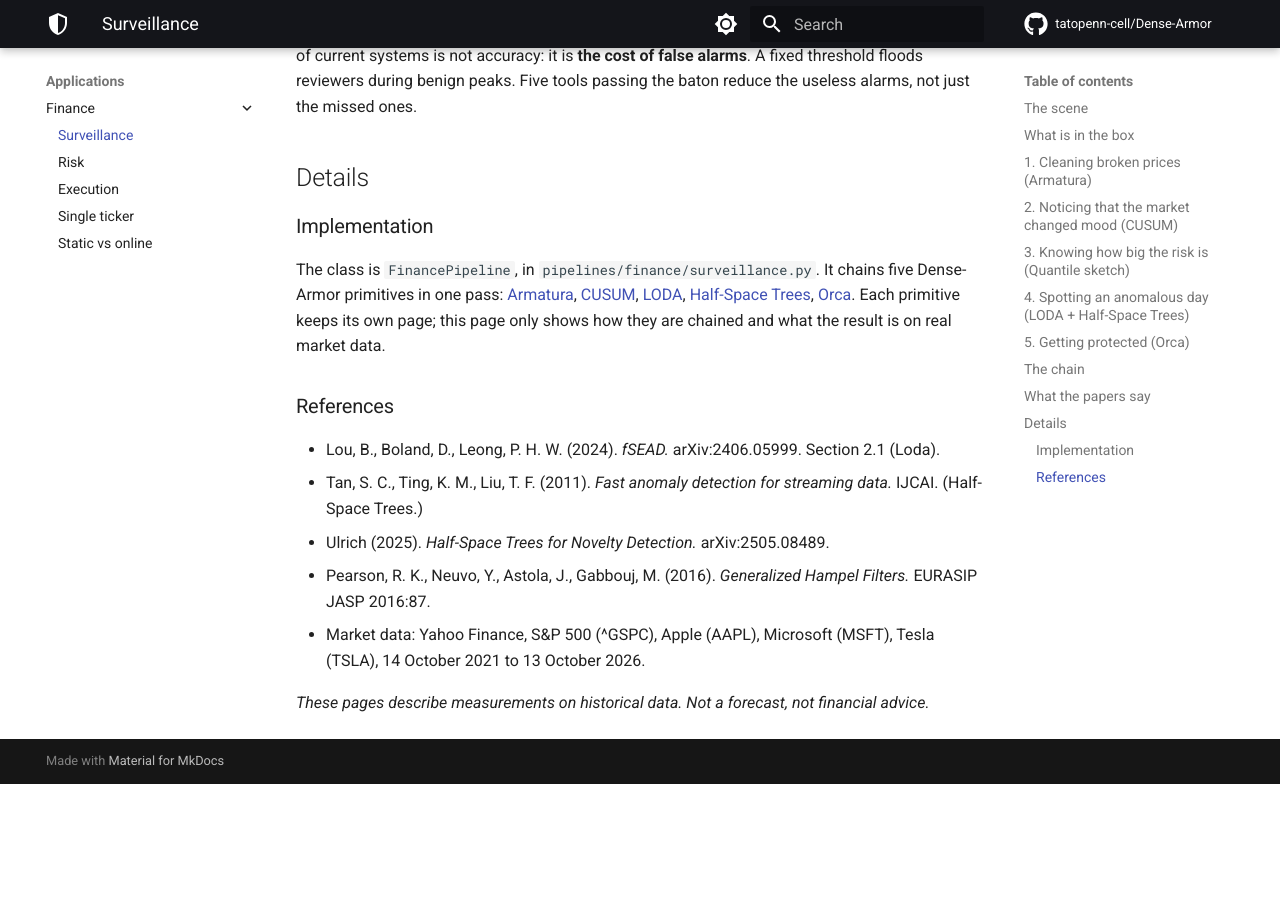
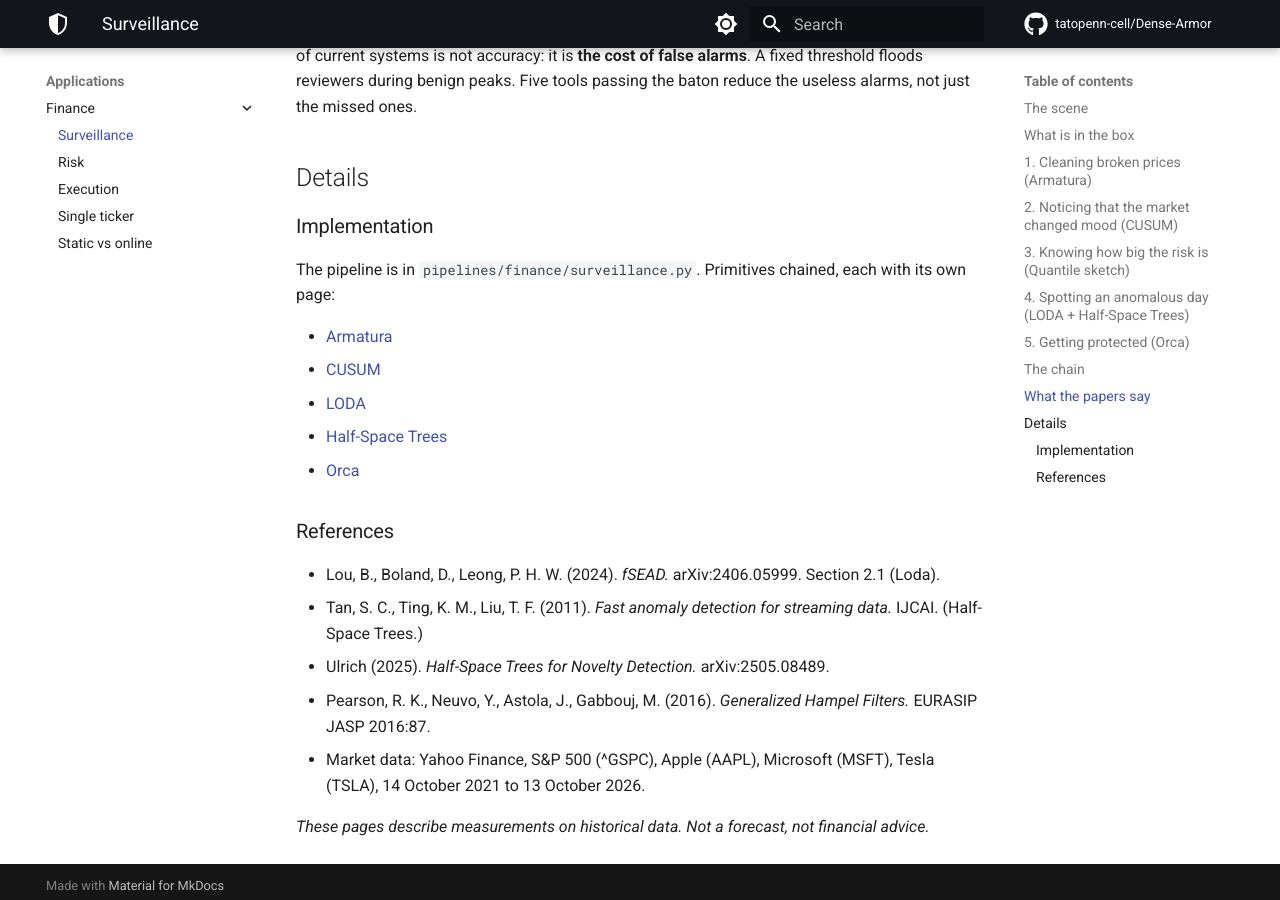
Before and after one commit to tatopenn-cell/Dense-Armor, an MkDocs documentation site: the page built from docs/finance/surveillance.md, in a window 1280 px wide and 900 px high, scrolled down 3464 px. Built offline with MkDocs 1.6.1 and Material for MkDocs 9.7.7, drawn with Linux system fonts in a browser that asks for light colours; comment, search, counter and statistics services are not loaded; before the commit the page ends 4248 px from its top, so only the background shows below that.

Commit message:
docs/finance: Implementation section is only a list of links
The primitives must never be explained in the commercial pages:
the algorithm pages are the reference, and they are the ones a
specialist reads. The finance pages only point to them.

Every Implementation section now contains the file where the
pipeline lives and a list of links, one per primitive. No
sentence describes what the primitive does.

```diff
--- a/docs/finance/surveillance.md
+++ b/docs/finance/surveillance.md
@@ -87,7 +87,14 @@ Payment fraud costs **45 billion dollars** a year worldwide (Huang et al., 2025)
 
 ### Implementation
 
-The class is `FinancePipeline`, in `pipelines/finance/surveillance.py`. It chains five Dense-Armor primitives in one pass: [Armatura](../shields/armatura.md), [CUSUM](../drift/cusum.md), [LODA](../anomaly/loda.md), [Half-Space Trees](../anomaly/hst.md), [Orca](../shields/orca.md). Each primitive keeps its own page; this page only shows how they are chained and what the result is on real market data.
+The pipeline is in `pipelines/finance/surveillance.py`.
+Primitives chained, each with its own page:
+
+- [Armatura](../shields/armatura.md)
+- [CUSUM](../drift/cusum.md)
+- [LODA](../anomaly/loda.md)
+- [Half-Space Trees](../anomaly/hst.md)
+- [Orca](../shields/orca.md)
 
 ### References
 
```
Also changed, not shown: docs/finance/execution.md (+5 -2 lines), docs/finance/risk.md (+5 -1 lines), docs/finance/single_ticker.md (+5 -1 lines), docs/finance/static_vs_online.md (+5 -1 lines).
